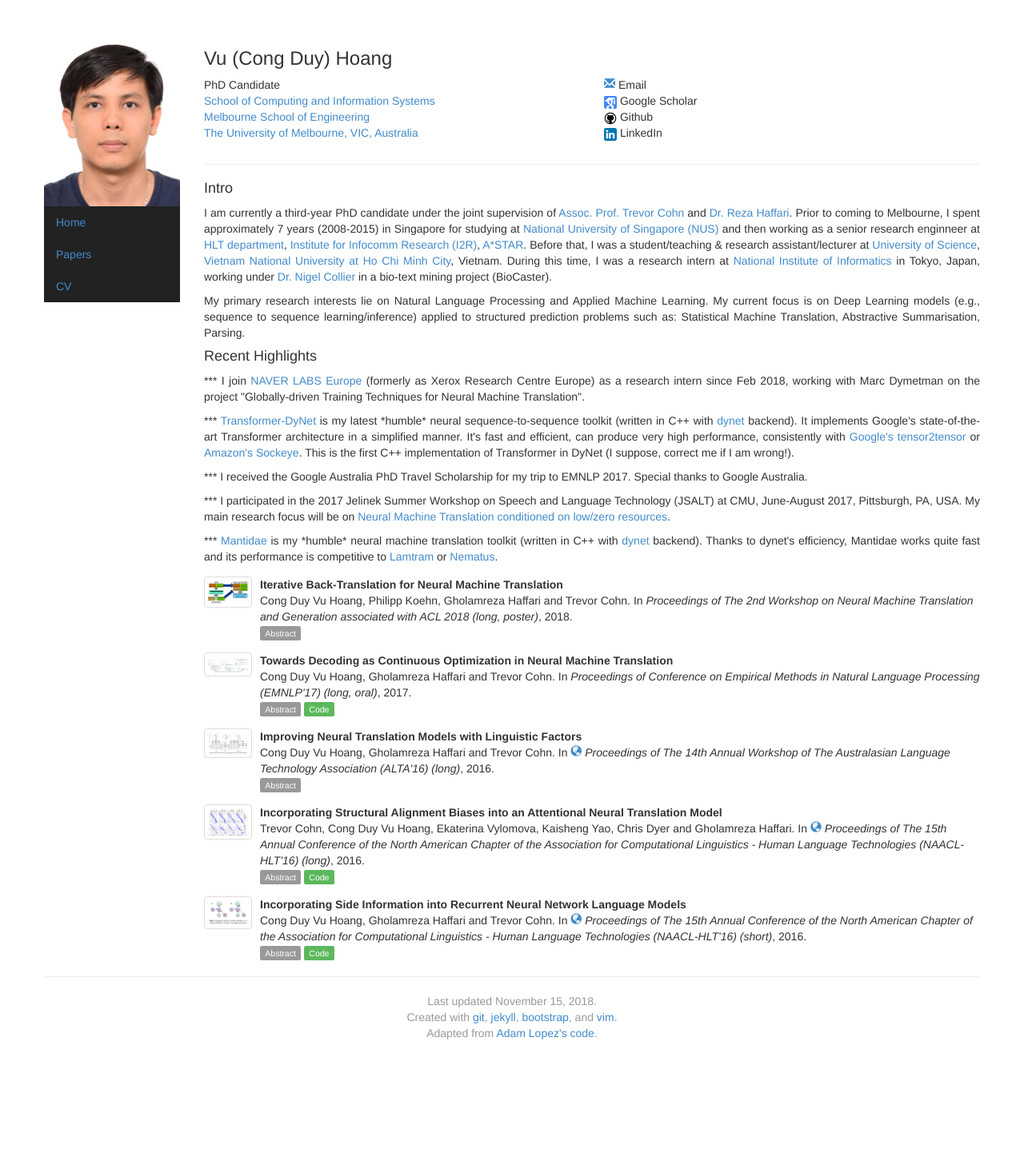
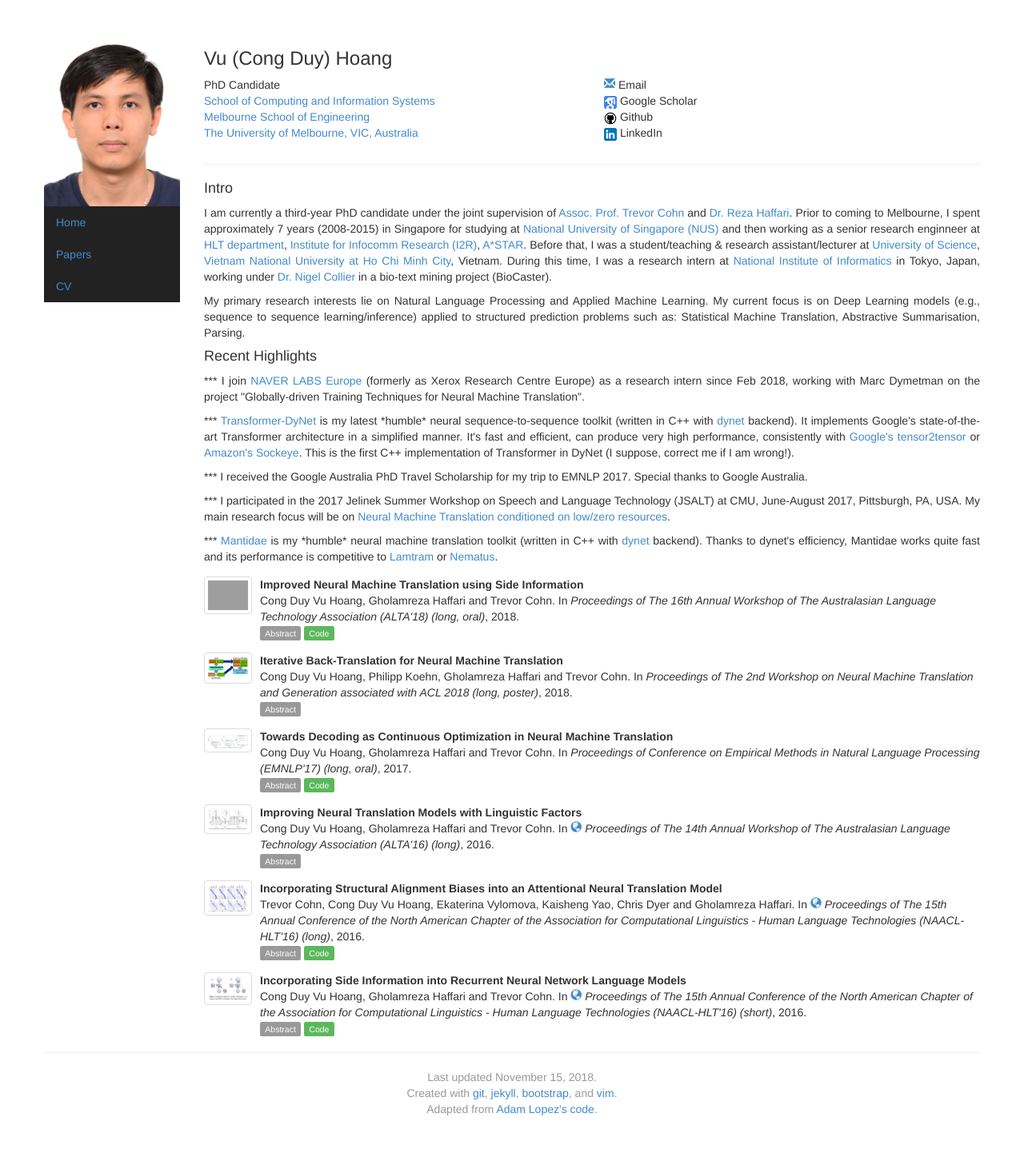
Before and after one commit to duyvuleo/duyvuleo.github.io, a Jekyll site: the page built from index.html, in a window 1280 px wide. Shown: the whole page at 80% size. Built offline with Jekyll 4.4.1, drawn with Linux system fonts in a browser that asks for light colours; before the commit the page ends 1342 px from its top, so only the background shows below that; grey boxes are pictures that could not be loaded.

Commit message:
added ALTA 2018

```diff
--- a/_config.yml
+++ b/_config.yml
@@ -1,6 +1,22 @@
 exclude: ['README.md']
 timezone: AU
 papers:
+  - layout: paper
+    paper-type: inproceedings
+    selected: yes
+    year: 2018
+    img: alta2018sidenmt
+    title: Improved Neural Machine Translation using Side Information
+    authors: Cong Duy Vu Hoang, Gholamreza Haffari and Trevor Cohn
+    booktitle:  Proceedings of The 16th Annual Workshop of The Australasian Language Technology Association (ALTA'18) (long, oral)
+    booktitle-url:
+    doc-url:
+    code: https://github.com/duyvuleo/Transformer-DyNet/tree/master/src/research
+    abstract: >
+      In this work, we investigate whether side information is helpful in the context of neural machine translation (NMT).
+      We study various kinds of side information, including topical information and personal traits, and then propose different ways of incorporating
+      these information sources into existing NMT models.
+      Our experimental results show the benefits of side in- formation in improving the NMT models.
   - layout: paper
     paper-type: inproceedings
     selected: yes
```
Also changed, not shown: img/paper/alta2018sidenmt.png (added).
